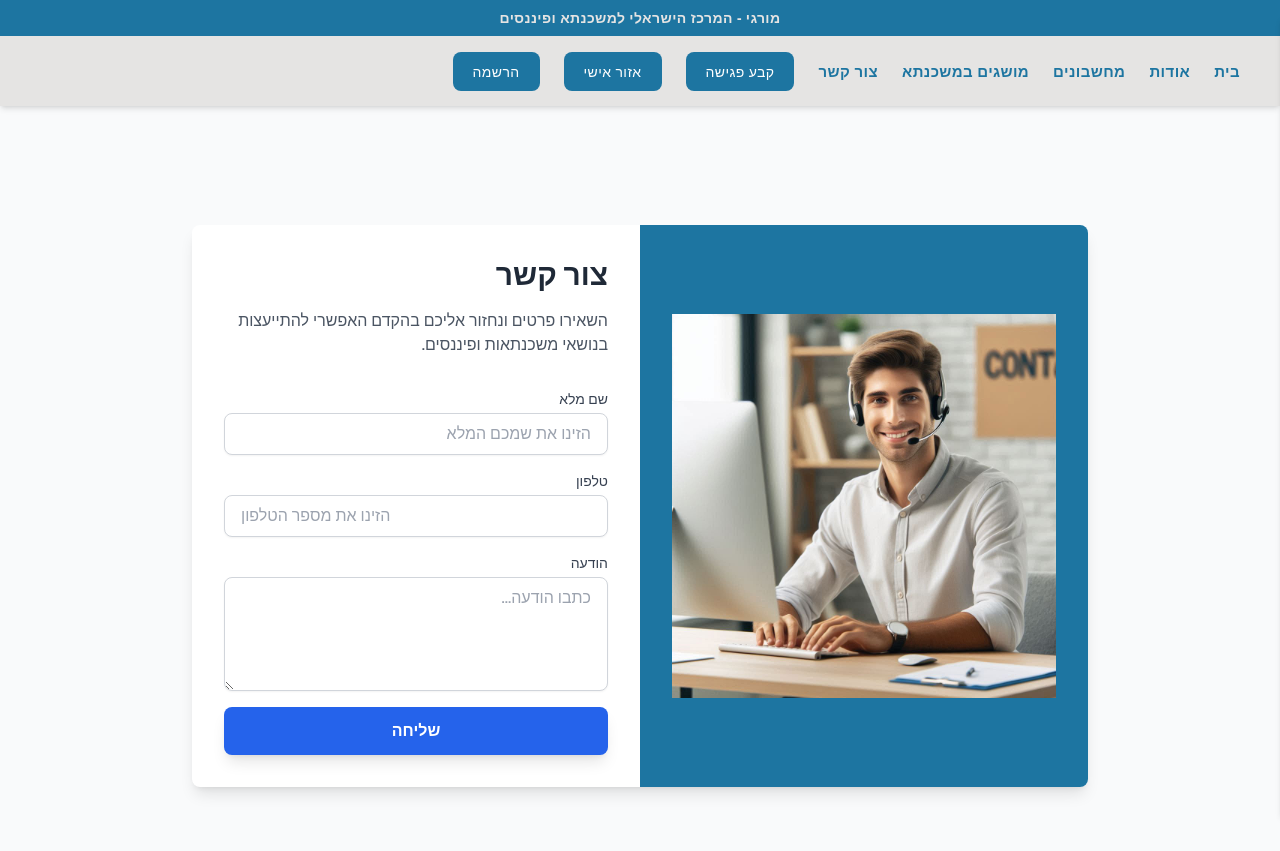
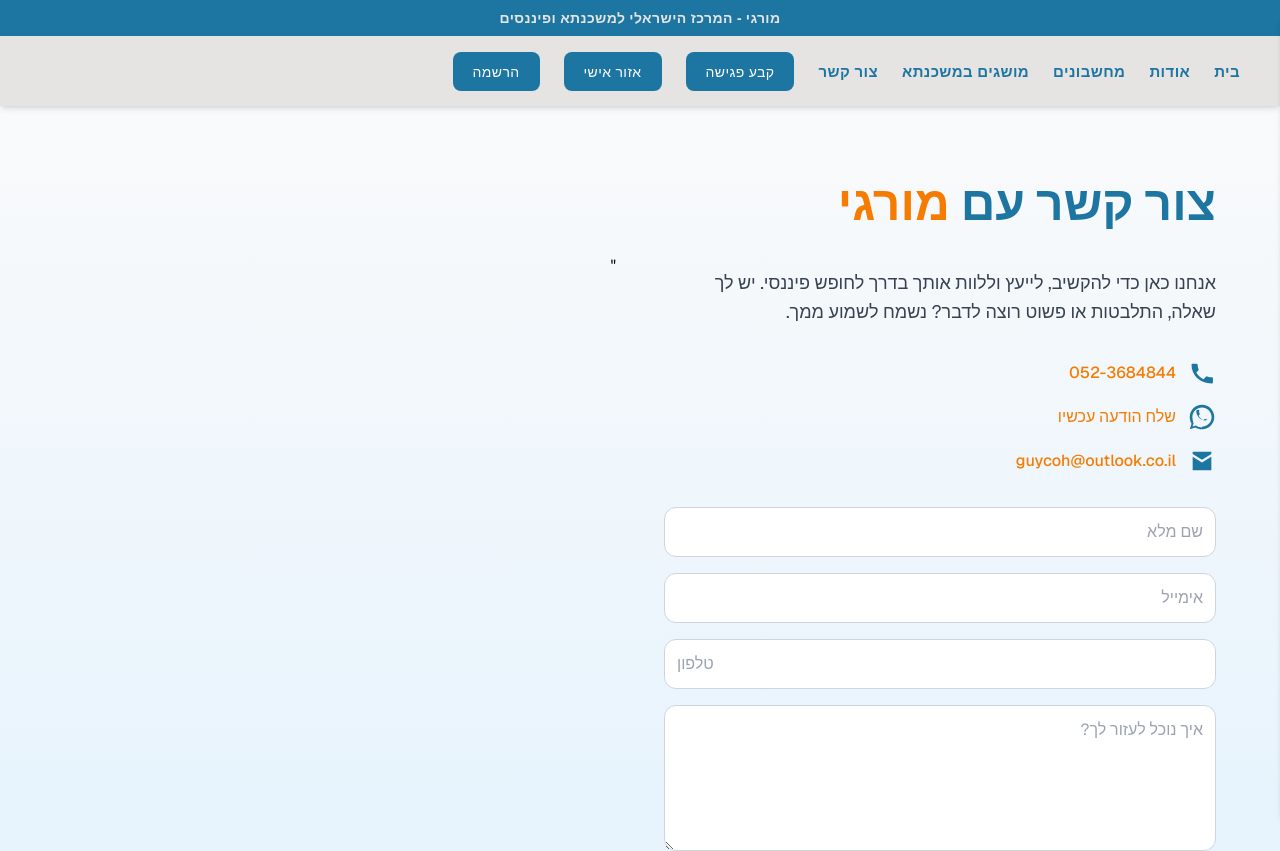
Before and after one commit to guycoh/mortgage, a Next.js app: page /home/contact in a window 1280 px wide. Shown: the top 851 px of the page. Built offline with nearby package versions, Linux system fonts and the light colour scheme.

Commit message:
עדכון תכונה חדשה / תיקון באג / שיפורי UI

```diff
--- a/app/home/contact/page.tsx
+++ b/app/home/contact/page.tsx
@@ -1,88 +1,280 @@
-import Link from "next/link";
+"use client"
 import Image from "next/image";
+
+
 const ContactPage = () => {
   return (
-    <div className="bg-gray-50 min-h-screen flex items-center justify-center px-6 py-12">
-      <div className="w-full max-w-4xl bg-white shadow-lg rounded-lg overflow-hidden flex flex-col md:flex-row">
-        {/* Left Section: SVG Illustration */}
-        <div className="bg-[#1d75a1] p-8 md:w-1/2 flex items-center justify-center">
-         <Image
-                  src="/assets/images/imgFiles/contactus.jpg"
-                  alt="ביטוח חיים ומבנה למשכנתא"
-                  width={400}
-                  height={200}
+    <div className="min-h-screen bg-gradient-to-b from-[#f9fafb] to-[#e3f2fd] py-16 px-6">
+      <div className="max-w-6xl mx-auto grid md:grid-cols-2 gap-12 items-center">
+        {/* תוכן וטופס */}
+        <div className="space-y-8">
+          <h1 className="text-5xl font-bold text-[#1d75a1] leading-snug">
+            צור קשר עם <span className="text-[#f57c00]">מורגי</span>
+          </h1>
+          <p className="text-gray-700 text-lg leading-relaxed">
+            אנחנו כאן כדי להקשיב, לייעץ וללוות אותך בדרך לחופש פיננסי. יש לך שאלה, התלבטות או פשוט רוצה לדבר? נשמח לשמוע ממך.
+          </p>
 
-                />
-        </div>
+          <div className="space-y-4 text-gray-700">
+            <div className="flex items-center gap-3">
+              <svg xmlns="http://www.w3.org/2000/svg" className="w-7 h-7 text-[#1d75a1]" viewBox="0 0 24 24" fill="currentColor">
+                <path d="M6.62 10.79a15.053 15.053 0 006.59 6.59l2.2-2.2a1 1 0 011.11-.21c1.2.5 2.5.77 3.85.77a1 1 0 011 1V20a1 1 0 01-1 1C10.07 21 3 13.93 3 5a1 1 0 011-1h3.25a1 1 0 011 1c0 1.35.26 2.65.77 3.85a1 1 0 01-.21 1.11l-2.2 2.2z" />
+              </svg>
+              <a href="tel:0523684844" className="text-[#f57c00] font-medium hover:underline">052-3684844</a>
+            </div>
+            <div className="flex items-center gap-3">
+              <svg xmlns="http://www.w3.org/2000/svg" className="w-7 h-7 text-[#1d75a1]" viewBox="0 0 32 32" fill="currentColor">
+                <path d="M16 2C8.28 2 2 8.28 2 16c0 2.84.75 5.49 2.07 7.79L2 30l6.41-2.01C10.52 29.25 13.16 30 16 30c7.72 0 14-6.28 14-14S23.72 2 16 2zm0 26c-2.44 0-4.69-.73-6.56-1.97l-.47-.31-3.8 1.19 1.24-3.7-.31-.47C5.73 20.69 5 18.44 5 16c0-6.07 4.93-11 11-11s11 4.93 11 11-4.93 11-11 11zm6.15-8.85l-2.58-.73a1.06 1.06 0 00-1 .27l-.55.57c-.28.29-.73.37-1.1.21-1.17-.48-4.12-3.49-4.54-4.61a.88.88 0 01.21-1.03l.48-.48a.99.99 0 00.27-.96l-.78-2.7A1.01 1.01 0 0011.13 8h-.67c-.55 0-1 .45-1 1 0 5.45 4.42 10.87 10.86 10.87.55 0 1-.45 1-1v-.67c0-.46-.31-.86-.77-.95z" />
+              </svg>
+              <a href="https://wa.me/972523684844" target="_blank" className="text-[#f57c00] font-medium hover:underline">שלח הודעה עכשיו</a>
+            </div>
+            <div className="flex items-center gap-3">
+              <svg xmlns="http://www.w3.org/2000/svg" className="w-7 h-7 text-[#1d75a1]" viewBox="0 0 24 24" fill="currentColor">
+                <path d="M4 4h16v2l-8 5-8-5V4zm0 4.25l8 5 8-5V20H4V8.25z" />
+              </svg>
+              <a href="mailto:guycoh@outlook.co.il" className="text-[#f57c00] font-medium hover:underline">guycoh@outlook.co.il</a>
+            </div>
+          </div>
 
-        {/* Right Section: Contact Form */}
-        <div className="p-8 md:w-1/2">
-          <h2 className="text-3xl font-extrabold text-gray-800 mb-4">
-            צור קשר
-          </h2>
-          <p className="text-gray-600 mb-8">
-            השאירו פרטים ונחזור אליכם בהקדם האפשרי להתייעצות בנושאי משכנתאות
-            ופיננסים.
-          </p>
-          <form>
-            <div className="mb-4">
-              <label
-                htmlFor="name"
-                className="block text-sm font-medium text-gray-700"
-              >
-                שם מלא
-              </label>
-              <input
-                type="text"
-                id="name"
-                name="name"
-                placeholder="הזינו את שמכם המלא"
-                className="mt-1 block w-full px-4 py-2 border border-gray-300 rounded-lg shadow-sm focus:ring-blue-500 focus:border-blue-500"
-                required
-              />
-            </div>
-            <div className="mb-4">
-              <label
-                htmlFor="phone"
-                className="block text-sm font-medium text-gray-700"
-              >
-                טלפון
-              </label>
-              <input
-                type="tel"
-                id="phone"
-                name="phone"
-                placeholder="הזינו את מספר הטלפון"
-                className="mt-1 block w-full px-4 py-2 border border-gray-300 rounded-lg shadow-sm focus:ring-blue-500 focus:border-blue-500"
-                required
-              />
-            </div>
-            <div className="mb-4">
-              <label
-                htmlFor="message"
-                className="block text-sm font-medium text-gray-700"
-              >
-                הודעה
-              </label>
-              <textarea
-                id="message"
-                name="message"
-                placeholder="כתבו הודעה..."
-                className="mt-1 block w-full px-4 py-2 border border-gray-300 rounded-lg shadow-sm focus:ring-blue-500 focus:border-blue-500"
-                rows={4}
-              ></textarea>
-            </div>
+          <form className="mt-8 grid grid-cols-1 gap-4">
+            <input type="text" placeholder="שם מלא" className="p-3 rounded-xl border border-gray-300 focus:outline-none focus:ring-2 focus:ring-[#f57c00] focus:bg-orange-100/40 transition duration-200" required />
+            <input type="email" placeholder="אימייל" className="p-3 rounded-xl border border-gray-300 focus:outline-none focus:ring-2 focus:ring-[#f57c00] focus:bg-orange-100/40 transition duration-200" required />
+            <input type="tel" placeholder="טלפון" className="p-3 rounded-xl border border-gray-300 focus:outline-none focus:ring-2 focus:ring-[#f57c00] focus:bg-orange-100/40 transition duration-200" required />
+            <textarea placeholder="איך נוכל לעזור לך?" rows={5} className="p-3 rounded-xl border border-gray-300 focus:outline-none focus:ring-2 focus:ring-[#f57c00] focus:bg-orange-100/40 transition duration-200" required />
             <button
               type="submit"
-              className="w-full bg-blue-600 hover:bg-blue-700 text-white font-bold py-3 px-6 rounded-lg shadow-lg transition-colors"
+              onClick={(e) => {
+                e.preventDefault();
+                alert("ההודעה נשלחה בהצלחה! נחזור אליך בהקדם 🙏");
+              }}
+              className="bg-[#1d75a1] text-white font-semibold py-3 rounded-xl hover:bg-[#155a81] transition duration-300"
             >
-              שליחה
+              שלח הודעה
             </button>
           </form>
         </div>
+
+        {/* תמונה */}
+        <div className="hidden md:block">
+
+
+
+"
+
+
+
+          <img
+            src="/assets/images/imgFiles/contactus.jpg"
+            alt="צור קשר"
+            className="rounded-3xl shadow-2xl w-full animate-fade-in"
+          />
+        </div>
       </div>
+
+      {/* אנימציה */}
+      <style jsx>{`
+        .animate-fade-in {
+          opacity: 0;
+          animation: fadeIn 1.2s ease-out forwards;
+        }
+
+        @keyframes fadeIn {
+          from {
+            opacity: 0;
+            transform: translateY(20px);
+          }
+          to {
+            opacity: 1;
+            transform: translateY(0);
+          }
+        }
+      `}</style>
     </div>
-  );
-};
+  )
+}
 
-export default ContactPage;
+export default ContactPage
+
+
+
+
+
+
+
+
+
+// "use client"
+// import Image from "next/image";
+
+
+// const ContactPage = () => {
+//   return (
+//     <div className="min-h-screen bg-gradient-to-b from-[#f9fafb] to-[#e3f2fd] py-16 px-6">
+//       <div className="max-w-6xl mx-auto grid md:grid-cols-2 gap-12 items-center">
+//         {/* תוכן וטופס */}
+//         <div className="space-y-8">
+//           <h1 className="text-5xl font-bold text-[#1d75a1] leading-snug">
+//             צור קשר עם <span className="text-[#f57c00]">מורגי</span>
+//           </h1>
+//           <p className="text-gray-700 text-lg leading-relaxed">
+//             אנחנו כאן כדי להקשיב, לייעץ וללוות אותך בדרך לחופש פיננסי. יש לך שאלה, התלבטות או פשוט רוצה לדבר? נשמח לשמוע ממך.
+//           </p>
+
+//           <div className="space-y-4">
+//             <div>
+//               <span className="font-semibold text-[#1d75a1]">טלפון:</span> <a href="tel:0548881122" className="text-[#f57c00] font-medium hover:underline">052-3684844</a>
+//             </div>
+//             <div>
+//               <span className="font-semibold text-[#1d75a1]">וואטסאפ:</span> <a href="https://wa.me/972523684844" target="_blank" className="text-[#25D366] font-medium hover:underline">שלח הודעה עכשיו</a>
+//             </div>
+//             <div>
+//               <span className="font-semibold text-[#1d75a1]">אימייל:</span> <a href="mailto:info@morgi.co.il" className="text-[#f57c00] font-medium hover:underline">info@morgi.co.il</a>
+//             </div>
+//           </div>
+
+//           <form className="mt-8 grid grid-cols-1 gap-4">
+//             <input type="text" placeholder="שם מלא" className="p-3 rounded-xl border border-gray-300 focus:outline-none focus:ring-2 focus:ring-[#f57c00]" required />
+//             <input type="email" placeholder="אימייל" className="p-3 rounded-xl border border-gray-300 focus:outline-none focus:ring-2 focus:ring-[#f57c00]" required />
+//             <input type="tel" placeholder="טלפון" className="p-3 rounded-xl border border-gray-300 focus:outline-none focus:ring-2 focus:ring-[#f57c00]" required />
+//             <textarea placeholder="איך נוכל לעזור לך?" rows={5} className="p-3 rounded-xl border border-gray-300 focus:outline-none focus:ring-2 focus:ring-[#f57c00]" required />
+//             <button type="submit" className="bg-[#1d75a1] text-white font-semibold py-3 rounded-xl hover:bg-[#155a81] transition duration-300">
+//               שלח הודעה
+//             </button>
+//           </form>
+//         </div>
+
+//         {/* תמונה */}
+//         <div className="hidden md:block">
+//           <img
+//             src="/assets/images/imgFiles/contactus.jpg"
+//             alt="צור קשר"
+//             className="rounded-3xl shadow-2xl w-full animate-fade-in"
+//           />
+//         </div>
+//       </div>
+
+//       {/* אנימציה */}
+//       <style jsx>{`
+//         .animate-fade-in {
+//           opacity: 0;
+//           animation: fadeIn 1.2s ease-out forwards;
+//         }
+
+//         @keyframes fadeIn {
+//           from {
+//             opacity: 0;
+//             transform: translateY(20px);
+//           }
+//           to {
+//             opacity: 1;
+//             transform: translateY(0);
+//           }
+//         }
+//       `}</style>
+//     </div>
+//   )
+// }
+
+// export default ContactPage
+
+
+
+
+
+
+
+
+
+
+
+
+
+
+// import Link from "next/link";
+// import Image from "next/image";
+// const ContactPage = () => {
+//   return (
+//     <div className="bg-gray-50 min-h-screen flex items-center justify-center px-6 py-12">
+//       <div className="w-full max-w-4xl bg-white shadow-lg rounded-lg overflow-hidden flex flex-col md:flex-row">
+//         {/* Left Section: SVG Illustration */}
+//         <div className="bg-[#1d75a1] p-8 md:w-1/2 flex items-center justify-center">
+//          <Image
+//                   src="/assets/images/imgFiles/contactus.jpg"
+//                   alt="ביטוח חיים ומבנה למשכנתא"
+//                   width={400}
+//                   height={200}
+
+//                 />
+//         </div>
+
+//         {/* Right Section: Contact Form */}
+//         <div className="p-8 md:w-1/2">
+//           <h2 className="text-3xl font-extrabold text-gray-800 mb-4">
+//             צור קשר
+//           </h2>
+//           <p className="text-gray-600 mb-8">
+//             השאירו פרטים ונחזור אליכם בהקדם האפשרי להתייעצות בנושאי משכנתאות
+//             ופיננסים.
+//           </p>
+//           <form>
+//             <div className="mb-4">
+//               <label
+//                 htmlFor="name"
+//                 className="block text-sm font-medium text-gray-700"
+//               >
+//                 שם מלא
+//               </label>
+//               <input
+//                 type="text"
+//                 id="name"
+//                 name="name"
+//                 placeholder="הזינו את שמכם המלא"
+//                 className="mt-1 block w-full px-4 py-2 border border-gray-300 rounded-lg shadow-sm focus:ring-blue-500 focus:border-blue-500"
+//                 required
+//               />
+//             </div>
+//             <div className="mb-4">
+//               <label
+//                 htmlFor="phone"
+//                 className="block text-sm font-medium text-gray-700"
+//               >
+//                 טלפון
+//               </label>
+//               <input
+//                 type="tel"
+//                 id="phone"
+//                 name="phone"
+//                 placeholder="הזינו את מספר הטלפון"
+//                 className="mt-1 block w-full px-4 py-2 border border-gray-300 rounded-lg shadow-sm focus:ring-blue-500 focus:border-blue-500"
+//                 required
+//               />
+//             </div>
+//             <div className="mb-4">
+//               <label
+//                 htmlFor="message"
+//                 className="block text-sm font-medium text-gray-700"
+//               >
+//                 הודעה
+//               </label>
+//               <textarea
+//                 id="message"
+//                 name="message"
+//                 placeholder="כתבו הודעה..."
+//                 className="mt-1 block w-full px-4 py-2 border border-gray-300 rounded-lg shadow-sm focus:ring-blue-500 focus:border-blue-500"
+//                 rows={4}
+//               ></textarea>
+//             </div>
+//             <button
+//               type="submit"
+//               className="w-full bg-blue-600 hover:bg-blue-700 text-white font-bold py-3 px-6 rounded-lg shadow-lg transition-colors"
+//             >
+//               שליחה
+//             </button>
+//           </form>
+//         </div>
+//       </div>
+//     </div>
+//   );
+// };
+
+// export default ContactPage;
```
